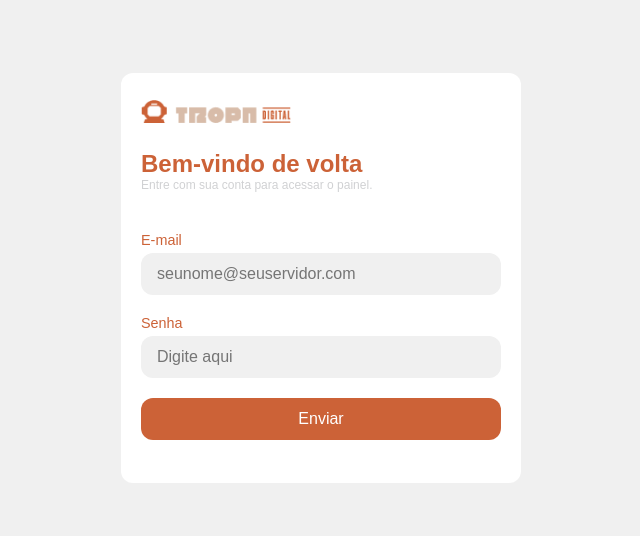
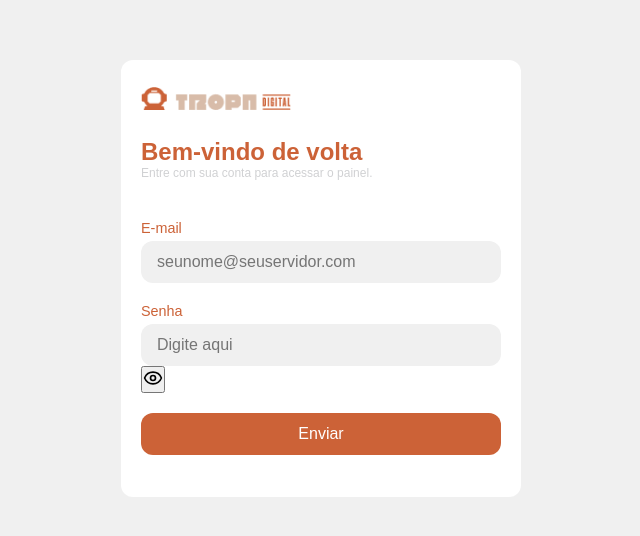
Before and after one commit to Gabriel-AndradeJS/teste-tropa-digital, a Next.js app: page /login in a window 1280 px wide. Shown: the part 122-658 px from the top of the page, without its empty margins (319-959 px from the left). Built offline with nearby package versions, Linux system fonts and the light colour scheme.

Commit message:
feat: Enhance FormLogin component with password visibility toggle

```diff
--- a/src/app/login/components/formLogin.tsx
+++ b/src/app/login/components/formLogin.tsx
@@ -1,18 +1,50 @@
+'use client';
+import { useState } from 'react';
+import { Eye, EyeOff } from 'lucide-react';
 import style from './style.module.scss';
 
 export function FormLogin() {
+  const [showPassword, setShowPassword] = useState(false);
+
+  const togglePassword = () => {
+    setShowPassword(prev => !prev);
+  };
 
   return (
     <form className={style.form}>
       <div className={style.inputContainer}>
         <label className={style.label}>E-mail</label>
-                <input className={style.input} type="email" placeholder="seunome@seuservidor.com" required />
+        <input
+          className={style.input}
+          type="email"
+          placeholder="seunome@seuservidor.com"
+          required
+        />
       </div>
+
       <div className={style.inputContainer}>
         <label className={style.label}>Senha</label>
-                <input className={style.input} type="password" placeholder="Digite aqui" required />
+        <div className={style.inputWrapper}>
+          <input
+            className={style.input}
+            type={showPassword ? 'text' : 'password'}
+            placeholder="Digite aqui"
+            required
+          />
+          <button
+            type="button"
+            className={style.eyeButton}
+            onClick={togglePassword}
+            aria-label="Mostrar ou esconder senha"
+          >
+            {showPassword ? <EyeOff size={20} /> : <Eye size={20} />}
+          </button>
         </div>
-            <button className={style.button} type="submit">Enviar</button>
+      </div>
+
+      <button className={style.button} type="submit">
+        Enviar
+      </button>
     </form>
-    )
+  );
 }
```
Lines whose indentation alone changed are shown as unchanged.
